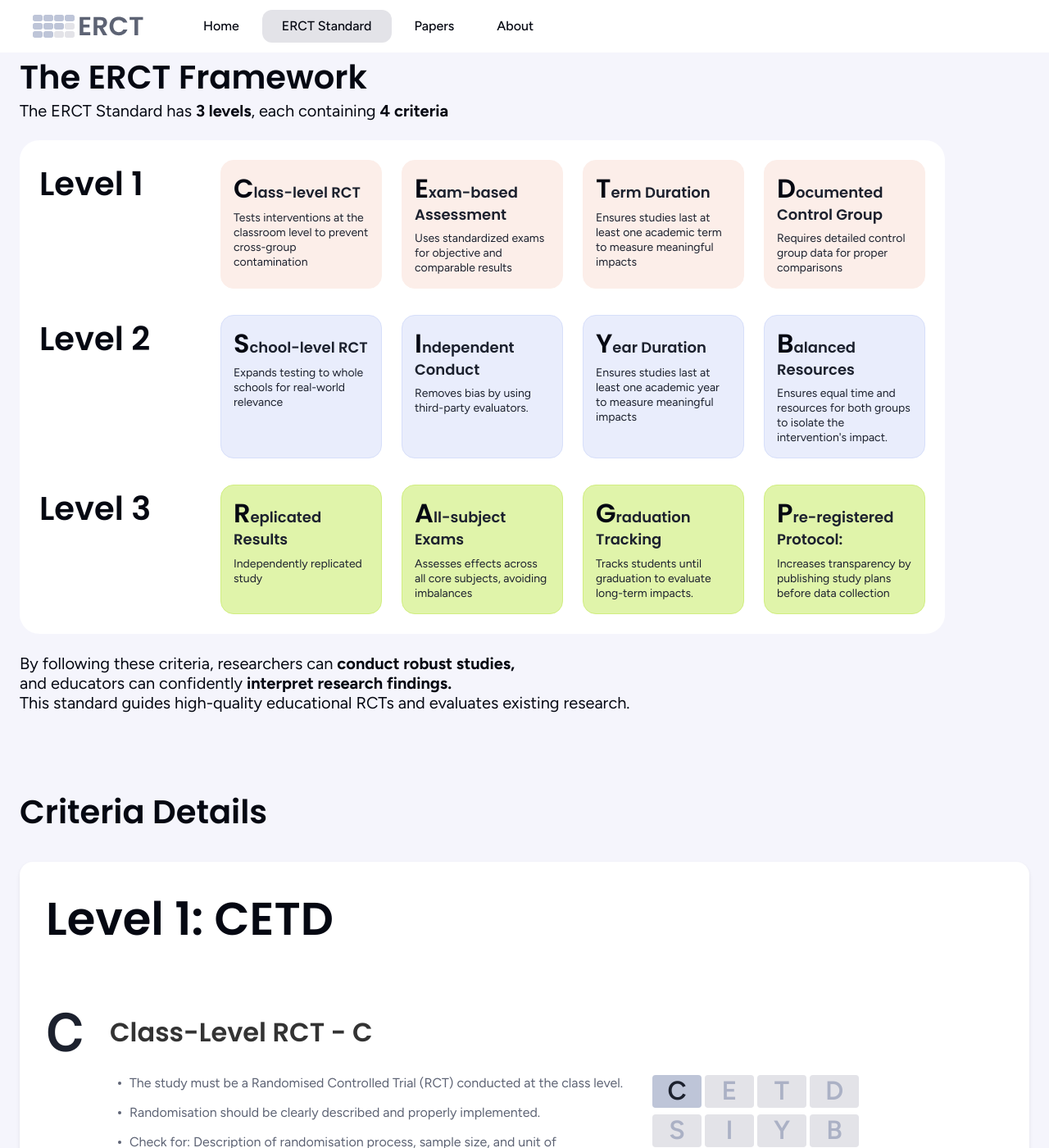
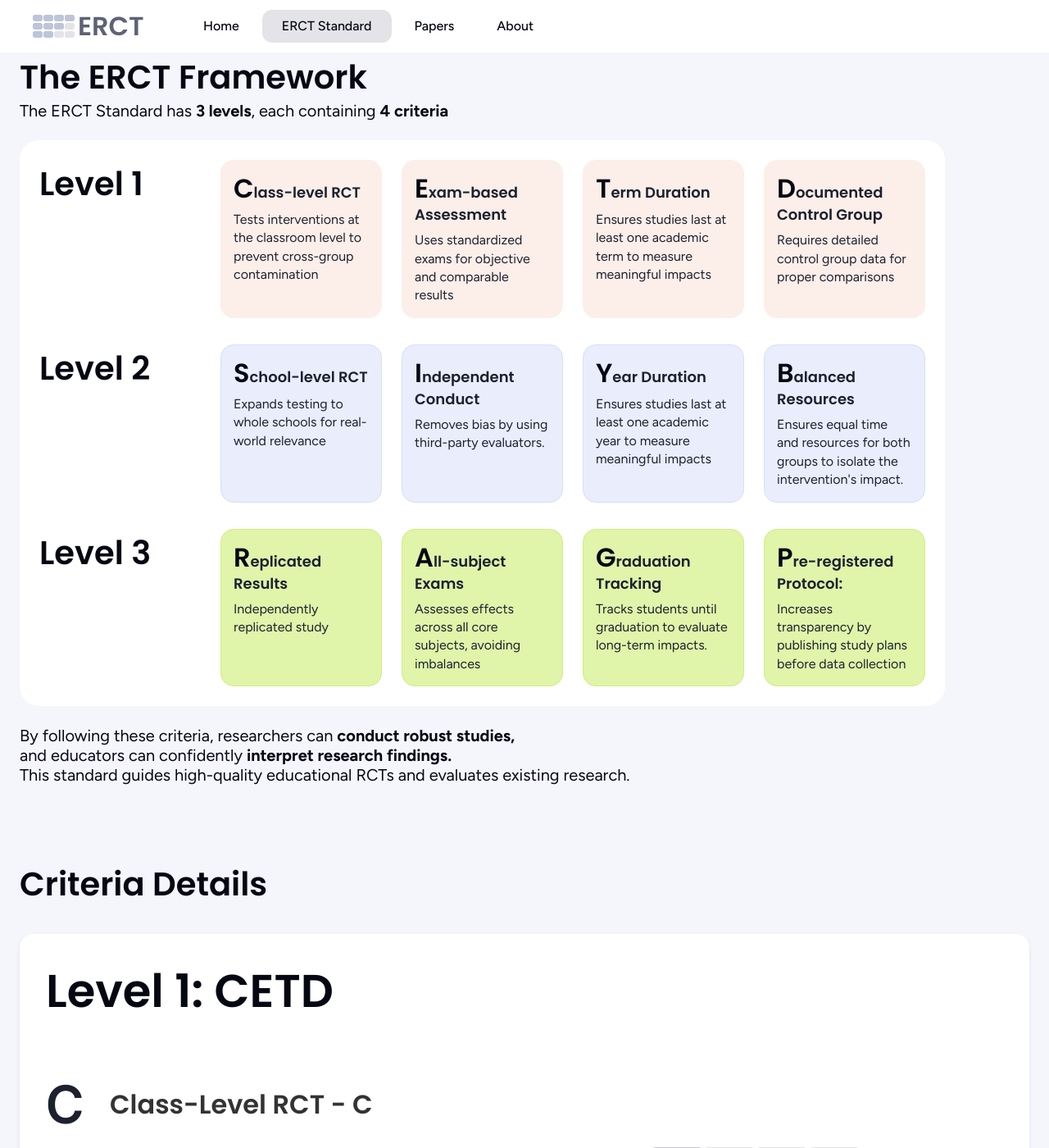
Before and after one commit to vassiliphilippov/erct-papers, a Jekyll site: the page standard.html, which Jekyll copies as it is, in a window 1280 px wide and 1400 px high, scrolled down 1115 px. Shown: the whole window at 82% size. Built offline with Jekyll 4.4.1, drawn with Linux system fonts in a browser that asks for light colours.

Commit message:
Update standard.css

```diff
--- a/assets/css/standard.css
+++ b/assets/css/standard.css
@@ -130,8 +130,8 @@
 }
 .list-cards__text {
   color: var(--primary-text);
-  font-size: 0.875rem; /* 14/16 */
-  line-height: 1.286; /* 128.571% */
+  font-size: 1rem; /* 16/18 */
+  line-height: 1.4; /* 140% */
 }
 .criteria-details__title {
   text-align: left;
```
